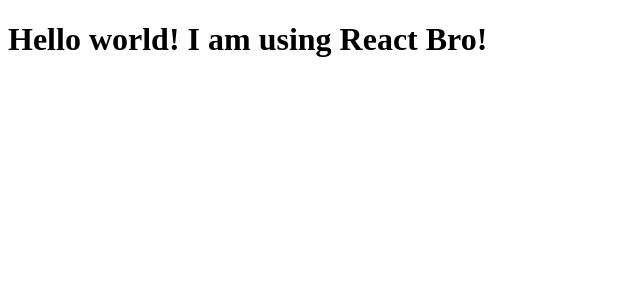
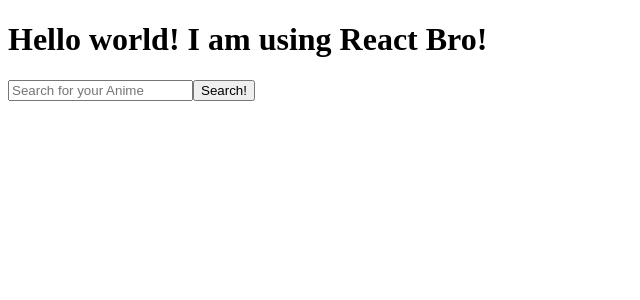
Before and after one commit to MwaniN/Anime-List, a React (Create React App) app in the folder client/: page / in a window 1280 px wide. Shown: the top 300 px of the page, without its empty margins (0-640 px from the left). Built offline with nearby package versions, Linux system fonts and the light colour scheme.

Commit message:
Search Bar added

```diff
--- a/client/src/App.js
+++ b/client/src/App.js
@@ -1,10 +1,14 @@
 import React from "react";
+import MainPage from "./MainPage.jsx"
 
 const App = () =>{
     return (
+        <>
         <h1>
             Hello world! I am using React Bro!
         </h1>
+        <MainPage />
+        </>
     )
 }
 
--- a/client/src/MainPage.jsx
+++ b/client/src/MainPage.jsx
@@ -1 +1,15 @@
-import { React, useState } from 'react';
+import React, { useState } from 'react';
+import SearchBar from './SearchBar.jsx';
+
+// will import the search bar and also show the search results when they're generated
+//              search results consists of a list with individual cards (use the id for the key in the list)
+// Create state for the list up here - API call will be handled up here - (pass down the function to the search bar) and pass down the results to the list through the state
+
+
+export default function MainPage () {
+
+
+  return <div className="main-page">
+    <SearchBar />
+  </div>
+}
--- /dev/null
+++ b/client/src/SearchBar.jsx
@@ -0,0 +1,26 @@
+import React, { useState } from 'react';
+
+export default function SearchBar () {
+
+  const [searchInput, setSearchInput] = useState('');
+  const [queryString, setQueryString] = useState('');
+
+  function handleSubmit (e){
+
+    setQueryString(searchInput);
+
+    console.log(queryString, " this is query string");
+
+    console.log(searchInput, " this is search input");
+
+    setSearchInput('');
+    e.preventDefault();
+
+  }
+
+
+  return <form method="post" onSubmit={handleSubmit} >
+  <input value={searchInput} onChange={(e) => setSearchInput(e.target.value)} type="search-bar" className="search-bar" placeholder="Search for your Anime"/>
+  <button type="submit">Search!</button>
+  </form>
+}
```
